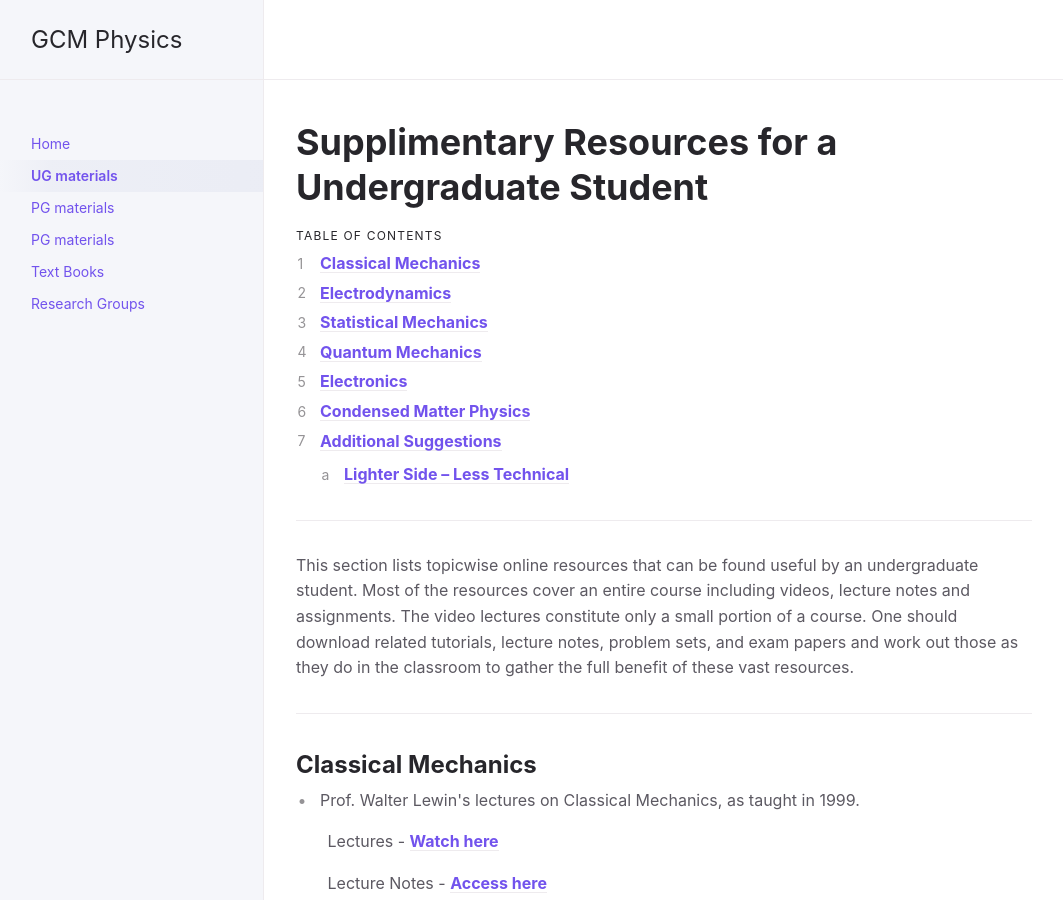
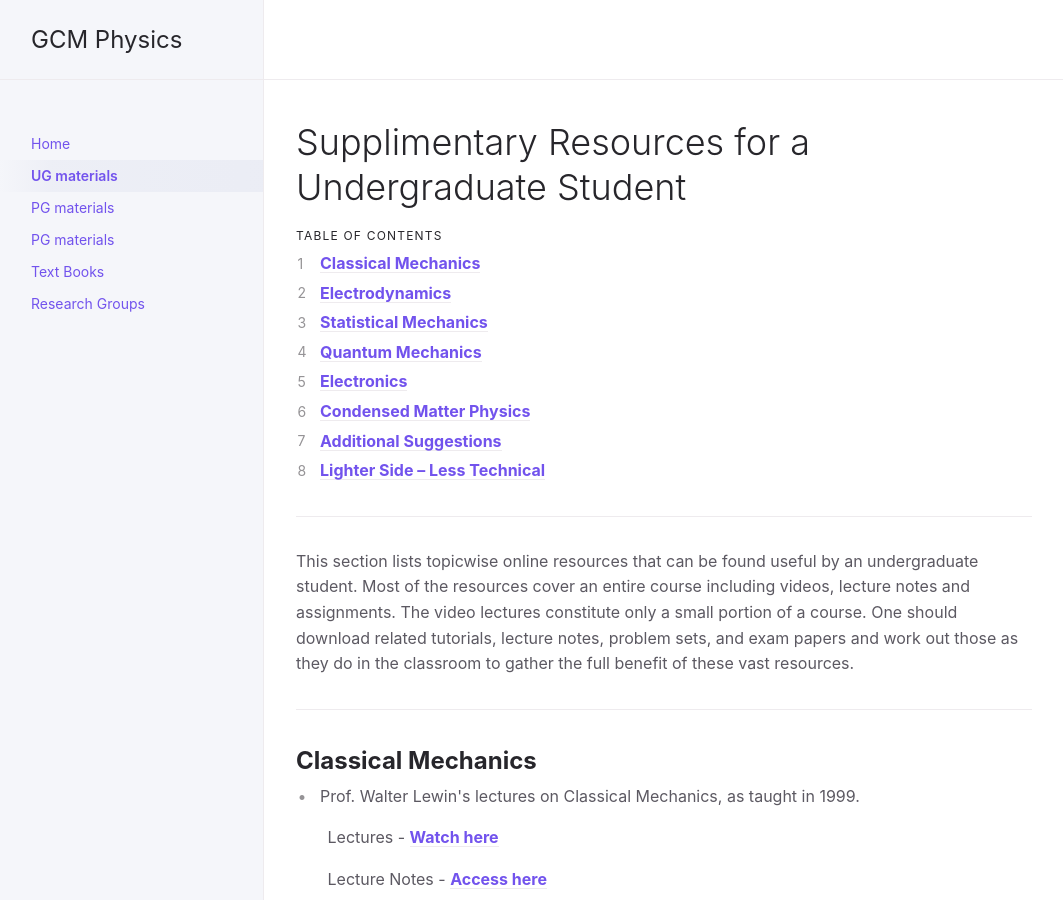
Before and after one commit to gcmphysalum/blog, a Jekyll site: the page built from posts/ug-materials.md, in a window 1280 px wide and 900 px high. Shown: the whole window, without its empty margins (108-1171 px from the left). Built offline with Jekyll 4.4.1, drawn with Linux system fonts in a browser that asks for light colours.

```diff
--- a/posts/ug-materials.md
+++ b/posts/ug-materials.md
@@ -3,7 +3,7 @@ layout: default
 title: UG materials
 nav_order: 3
 ---
-# **Supplimentary Resources for a Undergraduate Student**
+# Supplimentary Resources for a Undergraduate Student
 {: .no_toc }
 
 ## Table of contents
@@ -155,7 +155,7 @@ Lectures - [**Watch on Youtube**](https://www.youtube.com/playlist?list=PLp0hSY2
 &nbsp;&nbsp;&nbsp;&nbsp;&nbsp;&nbsp;
 [**Watch on Youtube**](https://www.youtube.com/watch?v=ts62t3ItdAM&amp;feature=youtu.be&amp;list=PLTn74Qx5mPsT7TKprAtNKZmulHs0qXB1K)
 
-### **Lighter Side -- Less Technical**
+## **Lighter Side -- Less Technical**
 
 - **Short demonstration** of gravity warping space-time.
 [**Watch on Youtube**](https://www.youtube.com/watch?v=jlTVIMOix3I)
```
